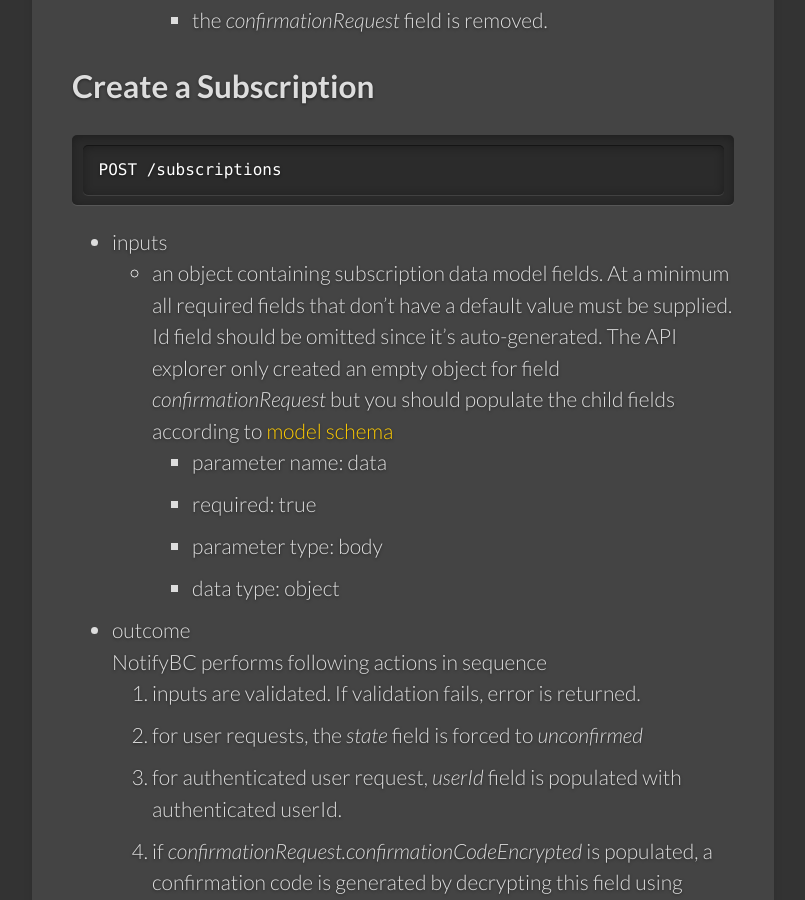
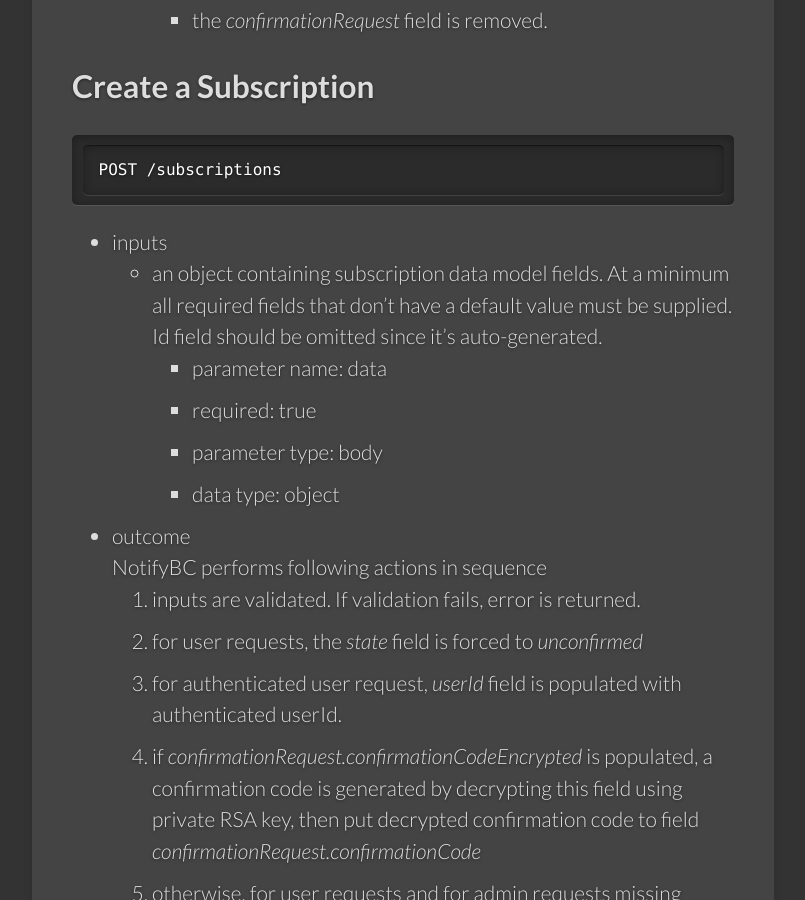
Before and after one commit to bcgov/MyGovBC-notification-server, a Jekyll site: the page built from docs/_docs/api-subscription.md, in a window 1280 px wide and 900 px high, scrolled down 5399 px. Shown: the whole window, without its empty margins (139-944 px from the left). Built offline with Jekyll 4.4.1, drawn with Linux system fonts in a browser that asks for light colours.

Commit message:
updated docs

````diff
--- a/docs/_docs/api-subscription.md
+++ b/docs/_docs/api-subscription.md
@@ -194,7 +194,7 @@
 POST /subscriptions
 ```
 * inputs
-  * an object containing subscription data model fields. At a minimum all required fields that don't have a default value must be supplied. Id field should be omitted since it's auto-generated. The API explorer only created an empty object for field *confirmationRequest* but you should populate the child fields according to [model schema](#model-schema)
+  * an object containing subscription data model fields. At a minimum all required fields that don't have a default value must be supplied. Id field should be omitted since it's auto-generated.
     * parameter name: data
     * required: true
     * parameter type: body
````
